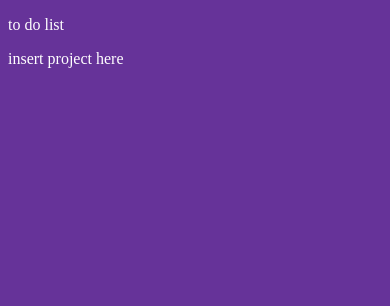
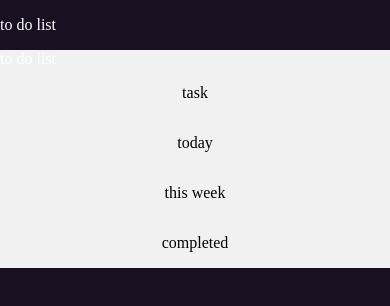
Before and after one commit to kojokwakye/todo-list, a website built with webpack: page src/template.html in a window 390 px wide. Built offline with nearby package versions, Linux system fonts and the light colour scheme.

Commit message:
add sidebar

```diff
--- a/src/style.css
+++ b/src/style.css
@@ -1,4 +1,53 @@
 body {
-    background-color: rebeccapurple;
-    color: white;
+  background-color: rgb(25, 17, 34);
+  color: white;
+  margin: 0;
 }
+
+.sidebar {
+  margin: 0;
+  padding: 0;
+  width: 200px;
+  background-color: #f1f1f1;
+  position: fixed;
+  height: 100%;
+  overflow: auto;
+}
+
+.sidebar a {
+  display: block;
+  color: black;
+  padding: 16px;
+  text-decoration: none;
+}
+
+.sidebar a.active {
+  background-color: #04aa6d;
+  color: white;
+}
+
+.sidebar a:hover:not(.active) {
+  background-color: #555;
+  color: white;
+}
+
+@media screen and (max-width: 700px) {
+  .sidebar {
+    width: 100%;
+    height: auto;
+    position: relative;
+  }
+  .sidebar a {
+    float: left;
+  }
+  div.content {
+    margin-left: 0;
+  }
+}
+
+@media screen and (max-width: 400px) {
+  .sidebar a {
+    text-align: center;
+    float: none;
+  }
+}
--- a/src/template.html
+++ b/src/template.html
@@ -7,8 +7,12 @@
   </head>
   <body>
     <p>to do list</p>
-    <div>
-      insert project here
+    <div class="sidebar">
+      <div class="title">to do list</div>
+      <a href="#tasks">task</a>
+      <a href="#today">today</a>
+      <a href="#thisweek">this week</a>
+      <a href="#completed">completed</a>
     </div>
   </body>
 </html>
```
